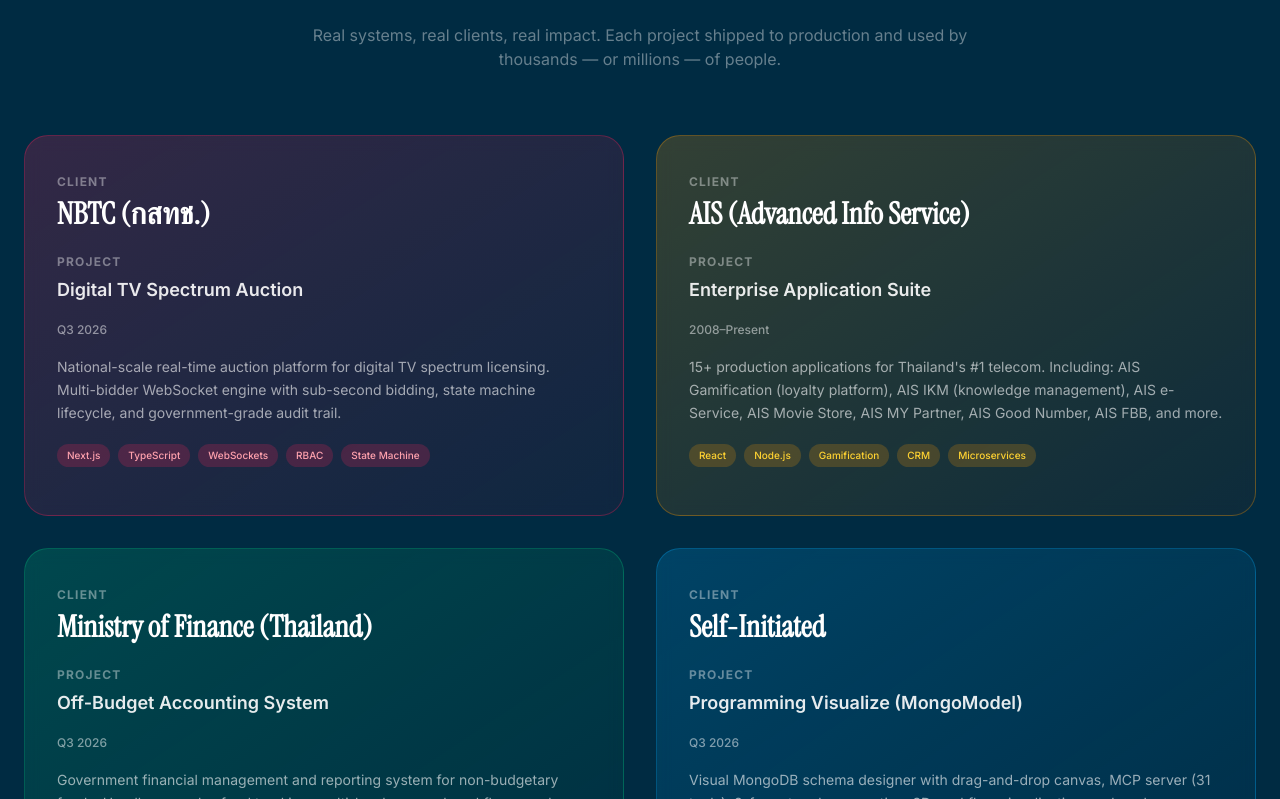
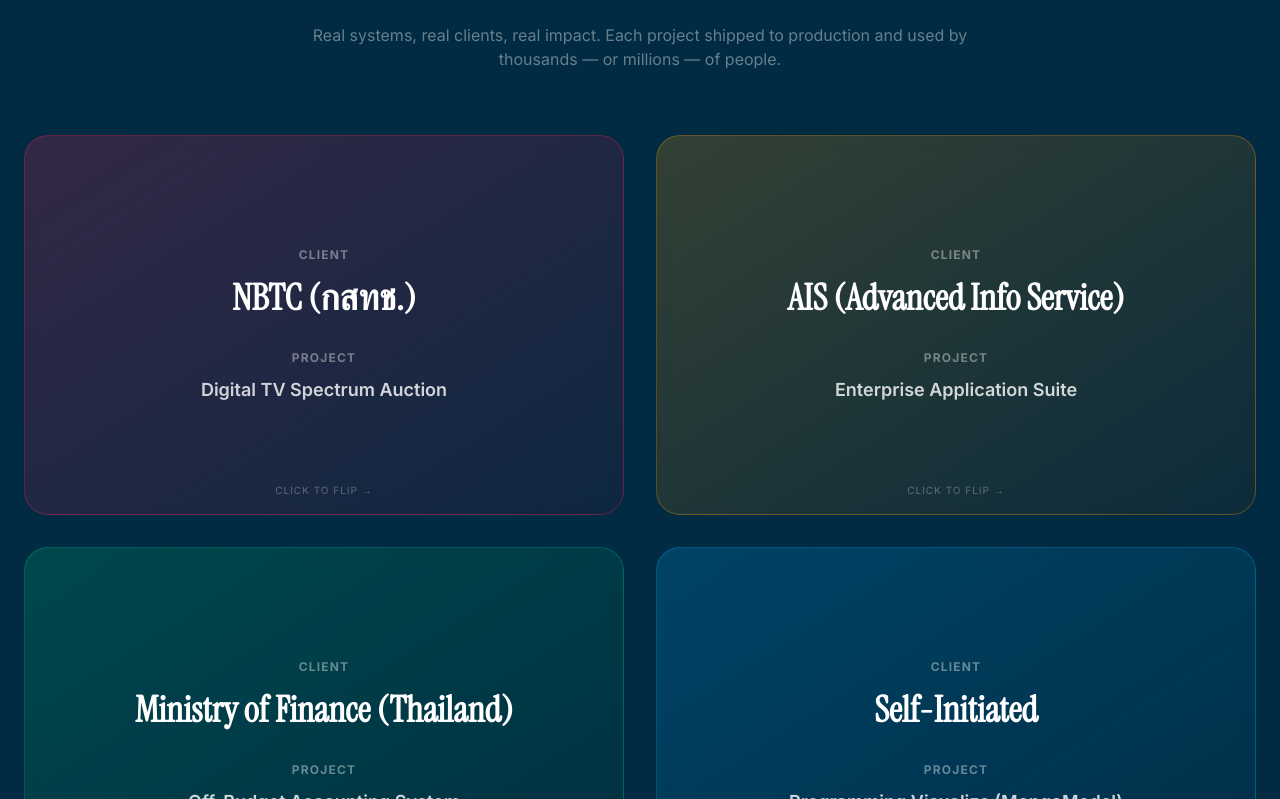
Before and after one commit to irq5/thanet-profile-, a React (Vite) app: page / in a window 1280 px wide. Shown: the part 861-1660 px from the top of the page. Built offline with nearby package versions, Linux system fonts and the light colour scheme.

Commit message:
feat: flip cards - front shows client name, back shows details, remove timestamps

```diff
--- a/src/App.tsx
+++ b/src/App.tsx
@@ -1,34 +1,20 @@
-import { useEffect, useRef } from 'react'
+import { useEffect, useRef, useState } from 'react'
 
 /* ========================================
    Color Palette for Cards
    ======================================== */
 const cardColors = [
-  'from-rose-500/20 to-rose-900/10 border-rose-500/30',
-  'from-amber-500/20 to-amber-900/10 border-amber-500/30',
-  'from-emerald-500/20 to-emerald-900/10 border-emerald-500/30',
-  'from-sky-500/20 to-sky-900/10 border-sky-500/30',
-  'from-violet-500/20 to-violet-900/10 border-violet-500/30',
-  'from-pink-500/20 to-pink-900/10 border-pink-500/30',
-  'from-cyan-500/20 to-cyan-900/10 border-cyan-500/30',
-  'from-orange-500/20 to-orange-900/10 border-orange-500/30',
-  'from-indigo-500/20 to-indigo-900/10 border-indigo-500/30',
-  'from-teal-500/20 to-teal-900/10 border-teal-500/30',
-  'from-fuchsia-500/20 to-fuchsia-900/10 border-fuchsia-500/30',
-]
-
-const tagColors = [
-  'bg-rose-500/20 text-rose-300',
-  'bg-amber-500/20 text-amber-300',
-  'bg-emerald-500/20 text-emerald-300',
-  'bg-sky-500/20 text-sky-300',
-  'bg-violet-500/20 text-violet-300',
-  'bg-pink-500/20 text-pink-300',
-  'bg-cyan-500/20 text-cyan-300',
-  'bg-orange-500/20 text-orange-300',
-  'bg-indigo-500/20 text-indigo-300',
-  'bg-teal-500/20 text-teal-300',
-  'bg-fuchsia-500/20 text-fuchsia-300',
+  { bg: 'from-rose-500/20 to-rose-900/10', border: 'border-rose-500/30', tag: 'bg-rose-500/20 text-rose-300' },
+  { bg: 'from-amber-500/20 to-amber-900/10', border: 'border-amber-500/30', tag: 'bg-amber-500/20 text-amber-300' },
+  { bg: 'from-emerald-500/20 to-emerald-900/10', border: 'border-emerald-500/30', tag: 'bg-emerald-500/20 text-emerald-300' },
+  { bg: 'from-sky-500/20 to-sky-900/10', border: 'border-sky-500/30', tag: 'bg-sky-500/20 text-sky-300' },
+  { bg: 'from-violet-500/20 to-violet-900/10', border: 'border-violet-500/30', tag: 'bg-violet-500/20 text-violet-300' },
+  { bg: 'from-pink-500/20 to-pink-900/10', border: 'border-pink-500/30', tag: 'bg-pink-500/20 text-pink-300' },
+  { bg: 'from-cyan-500/20 to-cyan-900/10', border: 'border-cyan-500/30', tag: 'bg-cyan-500/20 text-cyan-300' },
+  { bg: 'from-orange-500/20 to-orange-900/10', border: 'border-orange-500/30', tag: 'bg-orange-500/20 text-orange-300' },
+  { bg: 'from-indigo-500/20 to-indigo-900/10', border: 'border-indigo-500/30', tag: 'bg-indigo-500/20 text-indigo-300' },
+  { bg: 'from-teal-500/20 to-teal-900/10', border: 'border-teal-500/30', tag: 'bg-teal-500/20 text-teal-300' },
+  { bg: 'from-fuchsia-500/20 to-fuchsia-900/10', border: 'border-fuchsia-500/30', tag: 'bg-fuchsia-500/20 text-fuchsia-300' },
 ]
 
 /* ========================================
@@ -105,28 +91,24 @@
   {
     client: 'NBTC (กสทช.)',
     name: 'Digital TV Spectrum Auction',
-    quarter: 'Q3 2026',
     description: 'National-scale real-time auction platform for digital TV spectrum licensing. Multi-bidder WebSocket engine with sub-second bidding, state machine lifecycle, and government-grade audit trail.',
     tags: ['Next.js', 'TypeScript', 'WebSockets', 'RBAC', 'State Machine'],
   },
   {
     client: 'AIS (Advanced Info Service)',
     name: 'Enterprise Application Suite',
-    quarter: '2008–Present',
     description: "15+ production applications for Thailand's #1 telecom. Including: AIS Gamification (loyalty platform), AIS IKM (knowledge management), AIS e-Service, AIS Movie Store, AIS MY Partner, AIS Good Number, AIS FBB, and more.",
     tags: ['React', 'Node.js', 'Gamification', 'CRM', 'Microservices'],
   },
   {
     client: 'Ministry of Finance (Thailand)',
     name: 'Off-Budget Accounting System',
-    quarter: 'Q3 2026',
     description: 'Government financial management and reporting system for non-budgetary funds. Handles complex fund tracking, multi-level approval workflows, and regulatory compliance reporting.',
     tags: ['Enterprise', 'Government', 'Compliance', 'Workflow'],
   },
   {
     client: 'Self-Initiated',
     name: 'Programming Visualize (MongoModel)',
-    quarter: 'Q3 2026',
     description: 'Visual MongoDB schema designer with drag-and-drop canvas, MCP server (31 tools), 8-format code generation, 3D workflow visualization, and workspace-wide linting — built for teams who think in Thai.',
     tags: ['Next.js 16', 'React 19', 'MCP', 'TypeScript', 'AI Collaboration'],
     github: 'https://github.com/jaturapornchai/mongomodeleditor',
@@ -134,49 +116,42 @@
   {
     client: 'Self-Initiated',
     name: 'Hauction — Hybrid Auction Platform',
-    quarter: 'Q3 2026',
     description: 'Multi-shop auction platform supporting both Event-Based (Live) and Long-Term (Marketplace) types. Features 5-role RBAC, WebSocket bidding, Meta design system, and full Thai Baht localization.',
     tags: ['Next.js', 'better-sqlite3', 'RBAC', 'Real-time'],
   },
   {
     client: 'Krungthai Bank',
     name: 'Treasury Risk Management System',
-    quarter: '2007–2008',
     description: 'Financial risk analysis and reporting system for treasury operations. Handles complex risk calculations, regulatory reporting, and multi-level approval workflows.',
     tags: ['Banking', 'Finance', 'Risk Analysis', 'Enterprise'],
   },
   {
     client: 'DTAC (Total Access Communication)',
     name: 'Service Integration & R&D',
-    quarter: '2004–2007',
     description: 'Research and development of mobile network services. Studied global mobile technologies, integrated vendor test systems, and developed system connection interfaces.',
     tags: ['Telecom', 'R&D', 'Network Services', 'Integration'],
   },
   {
     client: 'Self-Initiated',
     name: 'SDLC_AI — AI-Driven SDLC Platform',
-    quarter: 'Q3 2026',
     description: 'Platform that guides software projects from requirements to deployment with AI-powered feedback at every stage. Multi-role GitLab OAuth integration with intelligent gap detection.',
     tags: ['AI', 'GitLab OAuth', 'Multi-Role', 'Workflow'],
   },
   {
     client: 'Self-Initiated',
     name: 'GitlabSelfhost — Migration & Inventory',
-    quarter: 'Q3 2026',
     description: 'Automated migration tool for self-hosted GitLab instances. Processed 1000+ projects with structured CSV schema, logic-based mapping, bulk operations, and data integrity preservation.',
     tags: ['GitLab REST API', 'CSV Schema', 'Bulk Migration', 'Data Validation'],
   },
   {
     client: 'Self-Initiated',
     name: 'Drawing Game — Realtime Multiplayer',
-    quarter: 'Q3 2026',
     description: 'Real-time multiplayer drawing and guessing game built as POC for AI-driven SDLC methodology. Features canvas synchronization, game state management, and rapid prototyping.',
     tags: ['Canvas API', 'WebSocket', 'Realtime', 'SDLC_AI'],
   },
   {
     client: 'Better Way (Mistine)',
     name: 'Mobile Application',
-    quarter: 'Q3 2026',
     description: "Mobile application for Thailand's leading cosmetics brand. Consumer-facing app with product catalog, e-commerce features, and brand engagement.",
     tags: ['Mobile', 'E-commerce', 'Consumer App'],
   },
@@ -199,52 +174,89 @@
 
       <div className="grid gap-8 md:grid-cols-2">
         {projects.map((project, i) => (
-          <ProjectCard key={i} project={project} colorIndex={i} />
+          <FlipCard key={i} project={project} colorIndex={i} />
         ))}
       </div>
     </section>
   )
 }
 
-function ProjectCard({ project, colorIndex }: { project: typeof projects[number]; colorIndex: number }) {
-  const colorClass = cardColors[colorIndex % cardColors.length]
-  const tagColorClass = tagColors[colorIndex % tagColors.length]
+/* ========================================
+   Flip Card Component
+   ======================================== */
+function FlipCard({ project, colorIndex }: { project: typeof projects[number]; colorIndex: number }) {
+  const [flipped, setFlipped] = useState(false)
+  const colors = cardColors[colorIndex % cardColors.length]
 
   return (
     <RevealOnScroll>
-      <div className={`relative rounded-3xl p-8 h-full flex flex-col overflow-hidden border bg-gradient-to-br ${colorClass} backdrop-blur-sm hover:scale-[1.02] transition-all duration-300`}>
-        {/* Large Client Name */}
-        <div className="mb-4">
-          <span className="text-xs font-bold uppercase tracking-widest text-white/40">
+      <div
+        className="flip-card-container cursor-pointer"
+        onClick={() => setFlipped(!flipped)}
+        style={{ perspective: '1200px' }}
+      >
+        <div
+          className={`flip-card-inner relative w-full transition-transform duration-700`}
+          style={{
+            transformStyle: 'preserve-3d',
+            transform: flipped ? 'rotateY(180deg)' : 'rotateY(0deg)',
+            minHeight: '380px',
+          }}
+        >
+          {/* ========== FRONT SIDE ========== */}
+          <div
+            className={`flip-card-front absolute inset-0 rounded-3xl p-8 flex flex-col items-center justify-center text-center overflow-hidden border bg-gradient-to-br ${colors.bg} ${colors.border} backdrop-blur-sm`}
+            style={{ backfaceVisibility: 'hidden', WebkitBackfaceVisibility: 'hidden' }}
+          >
+            {/* Client Name — Main Header */}
+            <span className="text-xs font-bold uppercase tracking-widest text-white/40 mb-3">
               Client
             </span>
             <h3
-            className="text-2xl sm:text-3xl font-bold text-white mt-1"
+              className="text-3xl sm:text-4xl font-bold text-white leading-tight"
               style={{ fontFamily: 'var(--font-display)' }}
             >
               {project.client}
             </h3>
-        </div>
 
             {/* Project Name */}
-        <div className="mb-3">
+            <div className="mt-6">
               <span className="text-xs font-bold uppercase tracking-widest text-white/40">
                 Project
               </span>
-          <h4 className="text-lg font-semibold text-white/90 mt-1">
+              <h4 className="text-lg font-semibold text-white/80 mt-2">
                 {project.name}
               </h4>
             </div>
 
-        {/* Period */}
-        <div className="mb-4">
-          <span className="text-xs font-medium text-white/50">
-            {project.quarter}
+            {/* Click hint */}
+            <span className="absolute bottom-4 text-[10px] text-white/30 uppercase tracking-widest">
+              Click to flip →
             </span>
           </div>
 
+          {/* ========== BACK SIDE ========== */}
+          <div
+            className={`flip-card-back absolute inset-0 rounded-3xl p-8 flex flex-col overflow-hidden border bg-gradient-to-br ${colors.bg} ${colors.border} backdrop-blur-sm`}
+            style={{
+              backfaceVisibility: 'hidden',
+              WebkitBackfaceVisibility: 'hidden',
+              transform: 'rotateY(180deg)',
+            }}
+          >
+            {/* Title */}
+            <div className="mb-4">
+              <h3
+                className="text-xl font-bold text-white"
+                style={{ fontFamily: 'var(--font-display)' }}
+              >
+                {project.name}
+              </h3>
+              <p className="text-xs text-white/50 mt-1">{project.client}</p>
+            </div>
+
             {/* Description */}
-        <p className="text-sm text-white/60 leading-relaxed mb-5 flex-1">
+            <p className="text-sm text-white/70 leading-relaxed mb-5 flex-1">
               {project.description}
             </p>
 
@@ -253,7 +265,7 @@
               {project.tags.map((tag, j) => (
                 <span
                   key={j}
-              className={`text-[10px] px-2.5 py-1 rounded-full font-medium ${tagColorClass}`}
+                  className={`text-[10px] px-2.5 py-1 rounded-full font-medium ${colors.tag}`}
                 >
                   {tag}
                 </span>
@@ -266,11 +278,19 @@
                 href={project.github}
                 target="_blank"
                 rel="noopener noreferrer"
-            className="text-xs text-white/70 hover:text-white mt-auto inline-flex items-center gap-1"
+                className="text-xs text-white/70 hover:text-white inline-flex items-center gap-1"
+                onClick={(e) => e.stopPropagation()}
               >
                 View on GitHub →
               </a>
             )}
+
+            {/* Click hint */}
+            <span className="absolute bottom-4 right-4 text-[10px] text-white/30 uppercase tracking-widest">
+              ← Click to flip back
+            </span>
+          </div>
+        </div>
       </div>
     </RevealOnScroll>
   )
```
Lines whose indentation alone changed are shown as unchanged.
